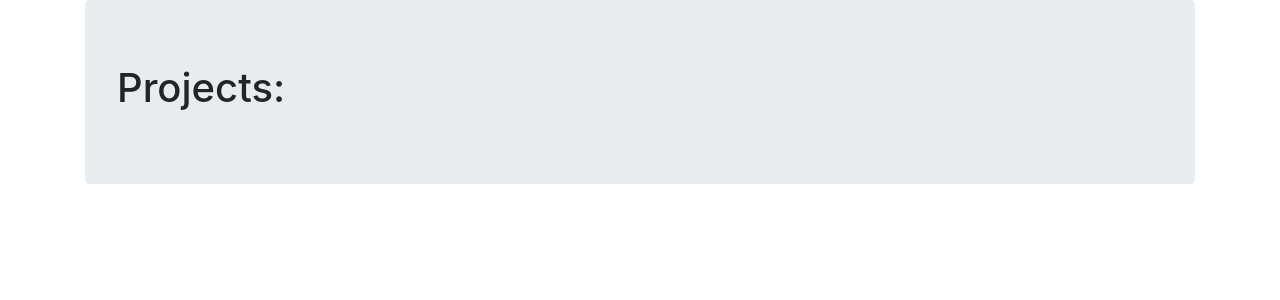
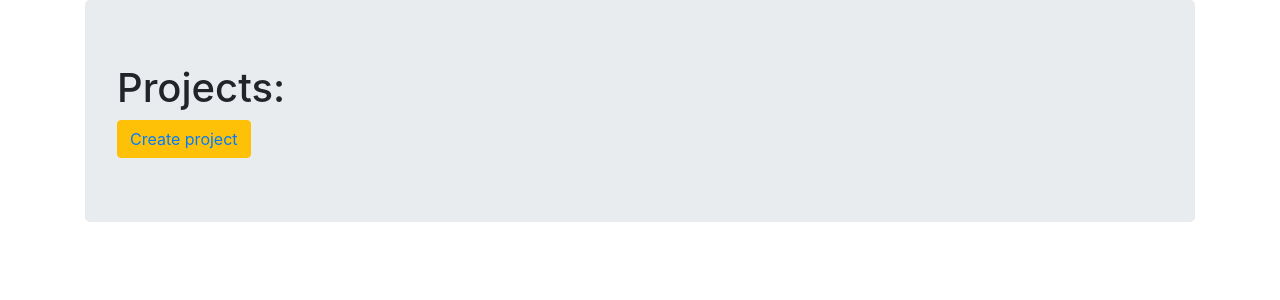
Before and after one commit to DiZiNnEs/todo_app, a Django app: page / in a window 1280 px wide. Shown: the part 56-356 px from the top of the page. Run offline with Django 3.2, Linux system fonts and the light colour scheme; the visitor is signed in with stand-in values (Sample User, id 1); data that the repository does not hold is empty; parts of the project's set-up code (start-up, migrations or seed data) failed here and were passed over.

Commit message:
refactor: add beautiful button

```diff
--- a/todo_app/templates/todo_app/index.html
+++ b/todo_app/templates/todo_app/index.html
@@ -11,8 +11,12 @@
             <h1>Projects:</h1>
             {% for project in projects %}
                 <h3>Project: <a href="/project/{{ project.id }}">{{ project.name }}</a>, has {{ project.tasks.count }}
-                    tasks, id: {{ project.id }}</h3>
+                    tasks,
+                    <button class="btn btn-primary"><a href="{{ project.id }}/update-project">Update</a></button>
+                    <button class="btn btn-danger"><a href="{{ project.id }}/delete-project">Delete</a></button>
+                </h3>
             {% endfor %}
+            <button class="btn btn-warning"><a href="{% url 'create-project' %}">Create project</a></button>
         </div>
     </div>
 {% endblock %}
```
